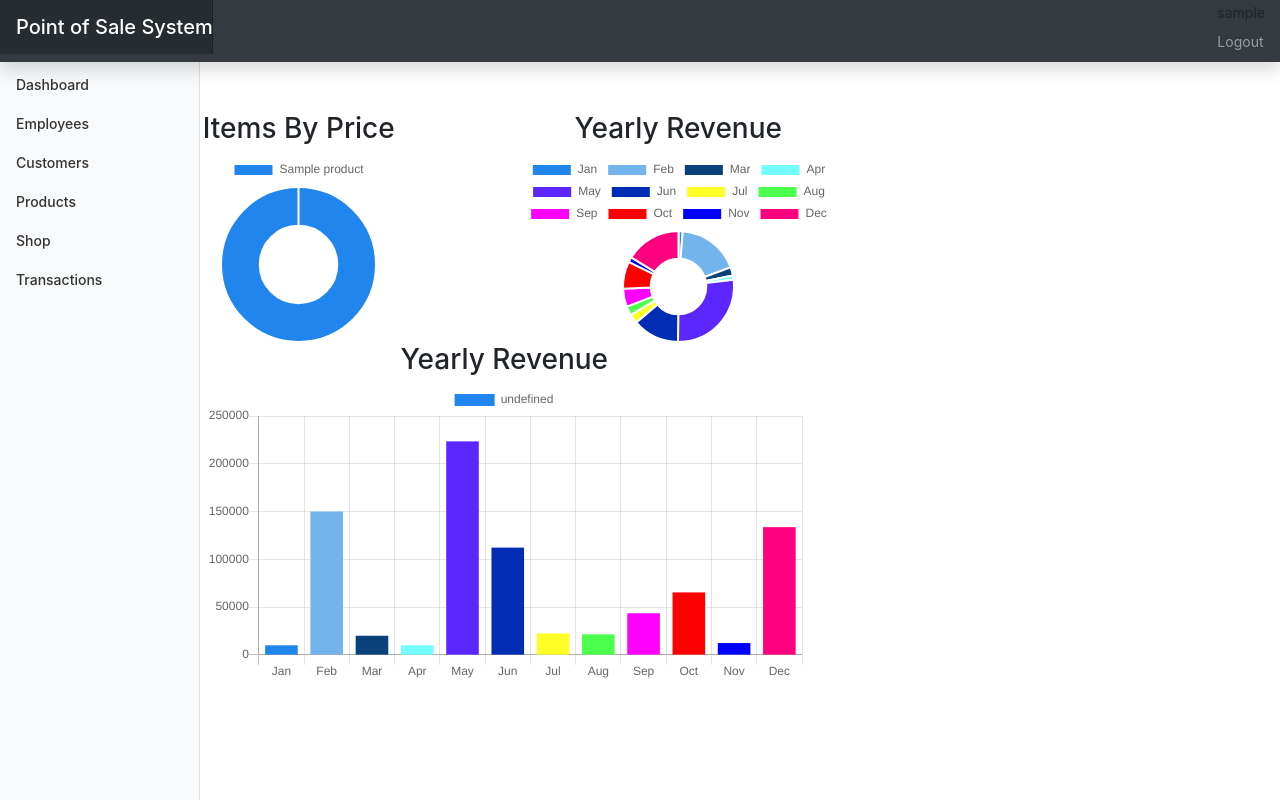
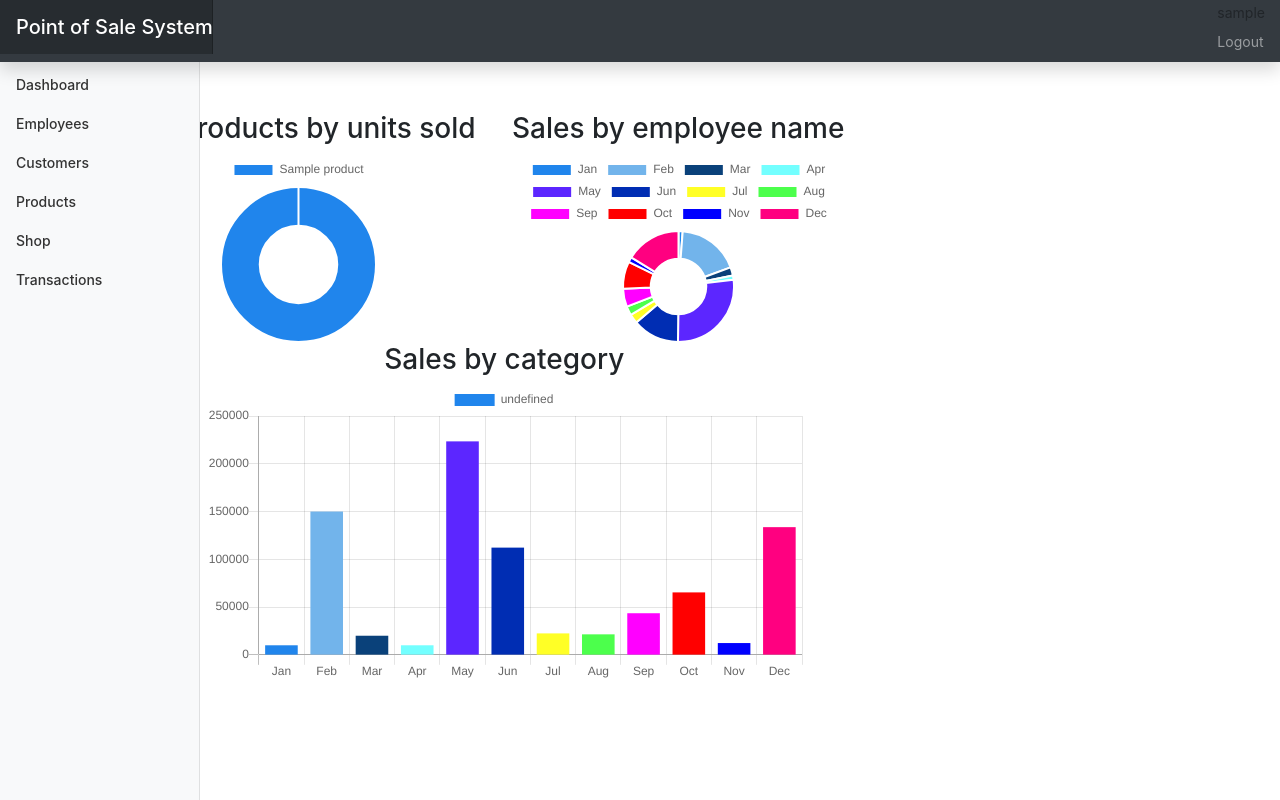
Before and after one commit to ethanmaxey/pos_system, a Django app: page / in a window 1280 px wide. Run offline with Django 4.2, Linux system fonts and the light colour scheme; a user stored in the database is signed in; tables that the repository leaves empty hold one stand-in row (values such as "Sample post").

Commit message:
changed report labels lol

```diff
--- a/templates/home.html
+++ b/templates/home.html
@@ -11,7 +11,7 @@
     <div class="row">
       {% comment %} Employee Hours Pie Chart Begin {% endcomment %}
       <div id="container" style="width: 40%;" class="col-xs-6">
-        <h3>Items By Price</h3>
+        <h3>Top products by units sold</h3>
         <canvas id="hour-chart"></canvas>
         <script>
           var config = {
@@ -41,7 +41,7 @@
     {% comment %} Employee Hours Pie Chart Begin {% endcomment %}
 
     <div id="year-container" style="width: 40%;" class="col-xs-6">
-      <h3>Yearly Revenue</h3>
+      <h3>Sales by employee name </h3>
       <canvas id="yearly-chart"></canvas>
       <script>
         var config1 = {
@@ -69,7 +69,7 @@
 
     {% comment %} Bar Chart {% endcomment %}
   <div id="bar-container"  class="col-md-8 offset-md-1 w-25" border=1>
-    <h3>Yearly Revenue</h3>
+    <h3> Sales by category</h3>
     <canvas id="bar-chart"></canvas>
     <script>
       var config2 = {
```
